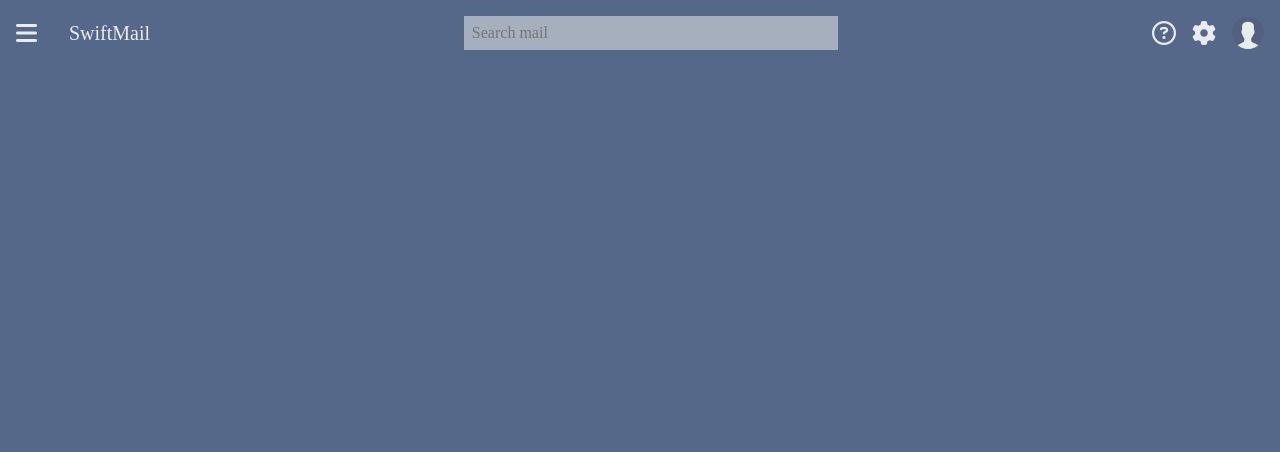
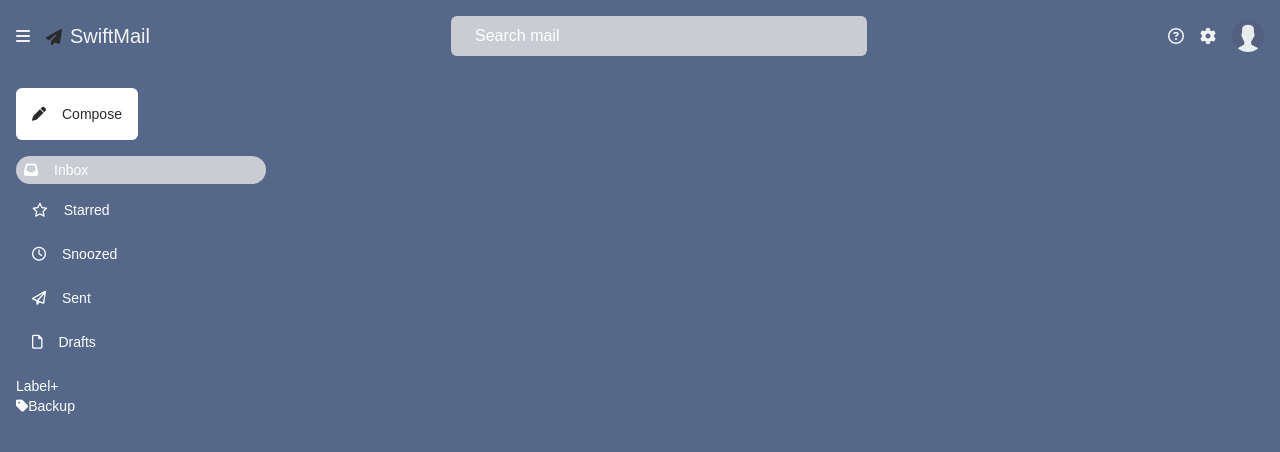
Before and after one commit to usernameisleye/Gmail-clone, a React (Vite) app in the folder client/: page / in a window 1280 px wide. Shown: the top 452 px of the page. Built offline with nearby package versions, Linux system fonts and the light colour scheme; a web font is replaced by a local one.

Commit message:
modificatons here and there😑

```diff
--- a/client/index.html
+++ b/client/index.html
@@ -5,7 +5,7 @@
     <link rel="icon" type="image/svg+xml" href="/vite.svg" />
     <meta name="viewport" content="width=device-width, initial-scale=1.0" />
     <script src="https://kit.fontawesome.com/d39106e7f3.js" crossorigin="anonymous"></script>
-    <title>SwiftMail</title>
+    <title>Vite + React</title>
   </head>
   <body>
     <div id="root"></div>
--- a/client/package.json
+++ b/client/package.json
@@ -16,6 +16,9 @@
     "@types/react": "^18.0.28",
     "@types/react-dom": "^18.0.11",
     "@vitejs/plugin-react": "^3.1.0",
+    "autoprefixer": "^10.4.14",
+    "postcss": "^8.4.21",
+    "tailwindcss": "^3.2.7",
     "vite": "^4.2.0"
   }
 }
--- /dev/null
+++ b/client/postcss.config.cjs
@@ -0,0 +1,6 @@
+module.exports = {
+  plugins: {
+    tailwindcss: {},
+    autoprefixer: {},
+  },
+}
--- a/client/src/App.jsx
+++ b/client/src/App.jsx
@@ -1,9 +1,11 @@
 import Nav from "./components/Nav";
+import Main from "./components/Main";
 
 function App() {
   return (
-    <div className="App">
+    <div className="App bg-Home-Blue h-screen font-Hanken-Grotesk">
       <Nav />
+      <Main />
     </div>
   )
 }
--- /dev/null
+++ b/client/src/components/Main.jsx
@@ -0,0 +1,11 @@
+import Menu from "./Main/Menu";
+
+const Main = () => {
+    return (
+        <main className="flex p-4">
+            <Menu />
+        </main>
+     );
+}
+
+export default Main;
--- /dev/null
+++ b/client/src/components/Main/Menu.jsx
@@ -0,0 +1,47 @@
+const Menu = () => {
+    return (
+        <div className="flex flex-col gap-4 text-Mail-White w-1/5 text-sm">
+            <div className="text-Base-Text bg-Mail-White p-4 w-fit rounded-md cursor-pointer">
+                <i class="fa-solid fa-pen mr-4"></i>
+                <span>Compose</span>
+            </div>
+
+            <div className="flex flex-col gap-2">
+                <div className="bg-Read-Bg flex items-center gap-4 py-1 px-2 rounded-full cursor-pointer">
+                    <i class="fa-solid fa-inbox"></i>
+                    <span>Inbox</span>
+                </div>
+                <div className="flex items-center gap-4 py-2 px-4 rounded-full cursor-pointer">
+                    <i class="fa-regular fa-star"></i>
+                    <span>Starred</span>
+                </div>
+                <div className="flex items-center gap-4 py-2 px-4 rounded-full cursor-pointer">
+                    <i class="fa-regular fa-clock"></i>
+                    <span>Snoozed</span>
+                </div>
+                <div className="flex items-center gap-4 py-2 px-4 rounded-full cursor-pointer">
+                <i class="fa-regular fa-paper-plane"></i>
+                    <span>Sent</span>
+                </div>
+                <div className="flex items-center gap-4 py-2 px-4 rounded-full cursor-pointer">
+                    <i class="fa-regular fa-file"></i>
+                    <span>Drafts</span>
+                </div>
+            </div>
+
+            <div className="">
+                <div className="">
+                    <span>Label</span>
+                    <span>+</span>
+                </div>
+
+                <div className="">
+                    <i class="fa-solid fa-tag"></i>
+                    <span>Backup</span>
+                </div>
+            </div>
+        </div>
+     );
+}
+
+export default Menu;
--- a/client/src/components/Nav.jsx
+++ b/client/src/components/Nav.jsx
@@ -1,19 +1,19 @@
 const Nav = () => {
     return (
-        <nav className="">
-            <div className="flex-group">
-            <i className="fa-solid fa-bars"></i>
-                <div className="flex-group">
-                    <img src="" alt="" />
-                    <span className="logo">SwiftMail</span>
+        <nav className="flex justify-between p-4 text-Unread-Text-White">
+            <div className="flex items-center gap-4">
+                <i className="fa-solid fa-bars"></i>
+                <div className="">
+                    <i class="fa-solid fa-paper-plane mr-2 text-Base-Text"></i>
+                    <span className="text-xl">SwiftMail</span>
                 </div>
             </div>
 
-            <div className="input-div">
-                <input className="input-box" type="text" placeholder="Search mail" />
+            <div className="w-1/3">
+                <input className="w-full px-6 py-2 rounded-md outline-0 border-0 bg-Read-Bg text-Base-Text placeholder:text-Mail-White focus:bg-Mail-White focus:placeholder:text-Base-Text" type="text" placeholder="Search mail" />
             </div>
 
-            <div className="flex-group">
+            <div className="flex items-center gap-4">
                 <i className="fa-regular fa-circle-question"></i>
                 <i className="fa-solid fa-gear"></i>
                 <img src="/assets/user-img.png" alt="" />
--- a/client/src/index.css
+++ b/client/src/index.css
@@ -2,6 +2,9 @@
   font-family: Hanken Grotesk;
   src: url(../fonts/HankenGrotesk-VariableFont_wght.ttf);
 }
+@tailwind base;
+@tailwind components;
+@tailwind utilities;
 :root{
   --primary-rgb-100: 85,104,138; /*Base home background color*/
   --primary-rgb-200: 255,255,255; /*Base mail background color*/
@@ -59,38 +62,7 @@
 }
 img, i{
   display: block;
+  cursor: pointer;
   max-width: 2rem;
-  cursor: pointer;
-  font-size: var(--fs-600);
-  color: var(--neutral-800);
+  /* font-size: 1.2rem; */
 }
-body{
-  font-family: var(--font-family);
-  background-color: rgb(var(--primary-rgb-100));
-}
-nav{
-  display: flex;
-  align-items: center;
-  justify-content: space-between;
-  padding: 1rem;
-}
-.flex-group{
-  display: flex;
-  align-items: center;
-  gap: 1rem;
-}
-.logo{
-  font-weight: var(--bold);
-  font-size: var(--fs-500);
-  color: var(--neutral-800);
-}
-.input-div{
-  width: 30%;
-}
-.input-box{
-  border: 0;
-  outline: 0;
-  width: 100%;
-  padding: .5rem;
-  background-color: rgb(var(--neutral-rgb-200), .7);
-}
--- /dev/null
+++ b/client/tailwind.config.cjs
@@ -0,0 +1,37 @@
+/** @type {import('tailwindcss').Config} */
+module.exports = {
+  content: [
+    "./index.html",
+    "./src/**/*.{js,ts,jsx,tsx}",
+  ],
+  theme: {
+    extend: {},
+    fontFamily:{
+      "Hanken-Grotesk": ['"Hanken Grotesk"', 'sans-serif']
+    },
+    colors: {
+      // Primary
+      "Home-Blue": "rgb(85,104,138)",
+      "Mail-White": "rgb(255,255,255)",
+      "Base-Text": "rgb(42,42,42)",
+      "Tab-Blue": "rgb(11,87,208)",
+
+      // Neutral
+      "Unread-Bg": "rgb(221,225,232)",
+      "Read-Bg": "rgb(201,205,211)",
+
+      "Unread-Text-Black": "rgb(148,151,156)",
+      "Read-Text-Black": "rgb(136,138,143)",
+      "Light-Text-Black": "rgb(201,205,211)",
+
+      "Unread-Text-White": "rgb(244,244,246)",
+      "Read-Text-White": "rgb(222,224,228)",
+      "FA-White": "rgb(233,235,240)",
+
+      // Gradient
+      "Gradient-One": "rgb(182,43,45)",
+      "Gradient-Two": "rgb(68,129,230)",
+    }
+  },
+  plugins: []
+}
```
Also changed, not shown: client/src/components/Main/Mails.jsx (added), client/src/components/Main/Panel.jsx (added), 2 other files (tests, documents, lock files or other folders).
